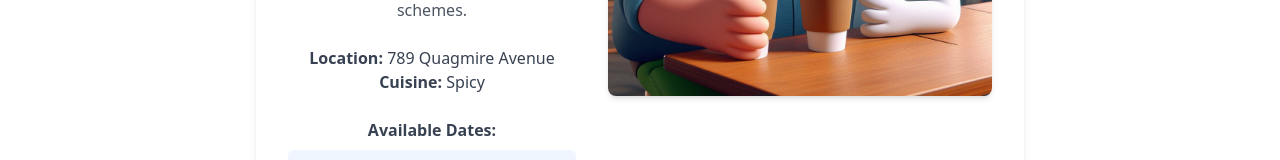
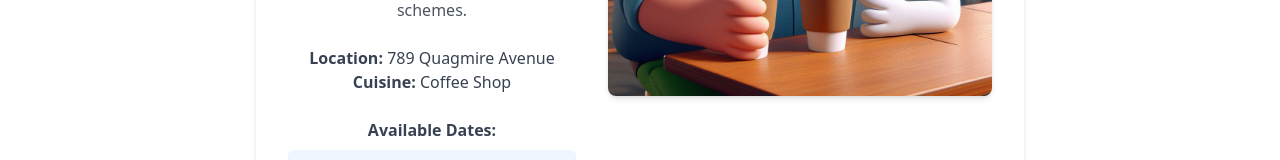
Before and after one commit to nitzanto/Bookify-Frontend, a React (Vite) app: page /restaurant/01d5cabc-e0c5-42da-853d-7f167b16db36 in a window 1280 px wide. Shown: the part 492-652 px from the top of the page. Built offline with nearby package versions, Linux system fonts and the light colour scheme; no server answers; a web font is replaced by a local one.

Commit message:
* Proper cuisines

```diff
--- a/src/data/restaurantsData.js
+++ b/src/data/restaurantsData.js
@@ -16,7 +16,7 @@ const restaurantsData = [
     imgURL: spongebobAndPatrick,
     rating: 4.5,
     location: "123 Ocean Avenue",
-    cuisine: "Seafood",
+    cuisine: "American",
     reservationDates: [
       new Date("2023-12-01T12:00:00"), // Add more dates as needed
       new Date("2023-12-02T18:30:00"),
@@ -30,8 +30,8 @@ const restaurantsData = [
     rating: 5,
     description:
       "Embark on an interdimensional sushi adventure at Szechuan Sushi Galaxy, where each roll is a cosmic blend of traditional Asian flavors, served with a side of multiversal charm.",
-    location: "456 Olive Street",
-    cuisine: "Italian",
+    location: "456 Galaxy Station",
+    cuisine: "Asian",
     reservationDates: [
       new Date("2023-12-03T20:00:00"),
       new Date("2023-12-04T14:15:00"),
@@ -46,7 +46,7 @@ const restaurantsData = [
     description:
       "Indulge in a culinary journey at Marceline's Pasta Enchantment, an Italian haven, where every dish is crafted with a sprinkle of vampire magic and a dash of mathematical perfection.",
     location: "789 Pepper Plaza",
-    cuisine: "Spicy",
+    cuisine: "Italian",
     reservationDates: [
       new Date("2023-12-02T19:45:00"),
       new Date("2023-12-04T16:00:00"),
@@ -61,7 +61,7 @@ const restaurantsData = [
     description:
       "Quagmire's Brew Haven, the coffee shop in Family Guy, where every cup is as bold as Peter, as smooth as Lois, and as full of surprises as Stewie's schemes.",
     location: "789 Quagmire Avenue",
-    cuisine: "Spicy",
+    cuisine: "Coffee Shop",
     reservationDates: [
       new Date("2023-12-02T19:45:00"),
       new Date("2023-12-04T16:00:00"),
```
